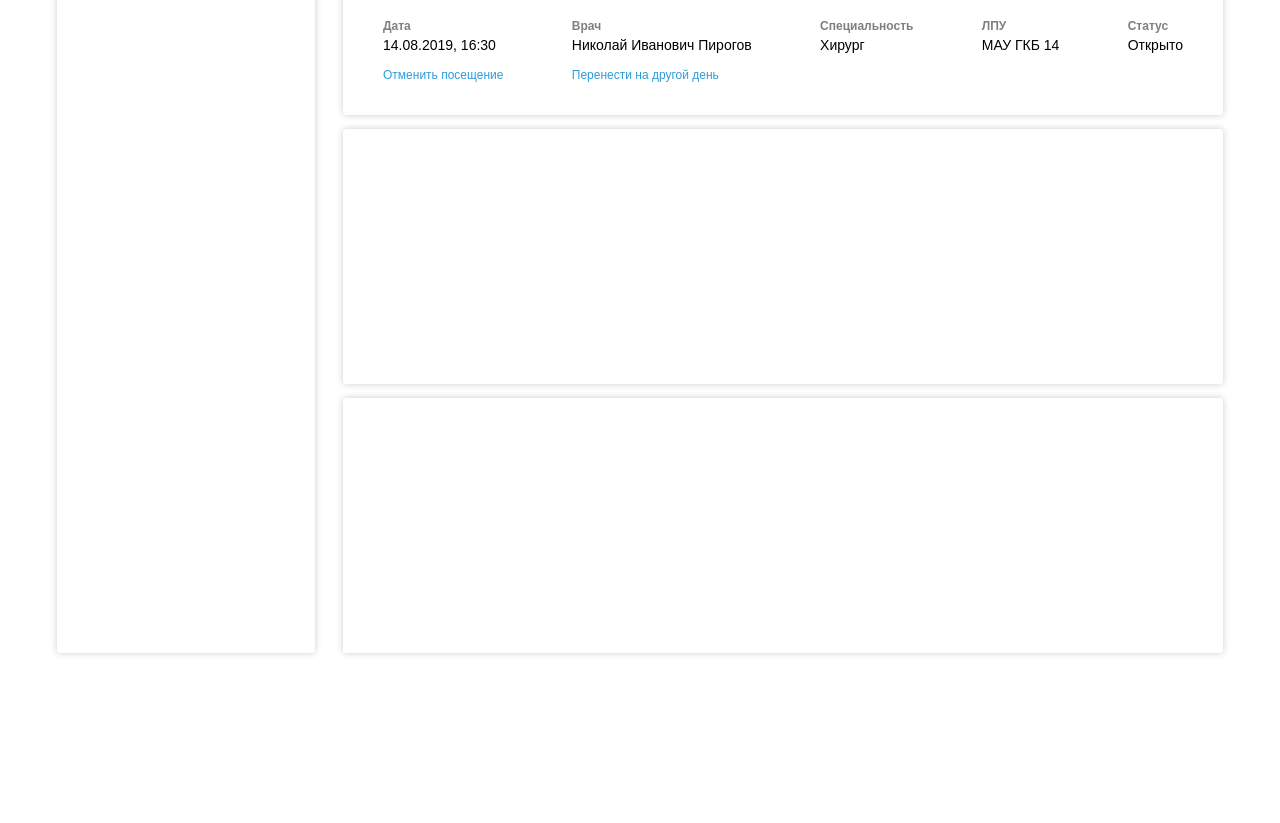
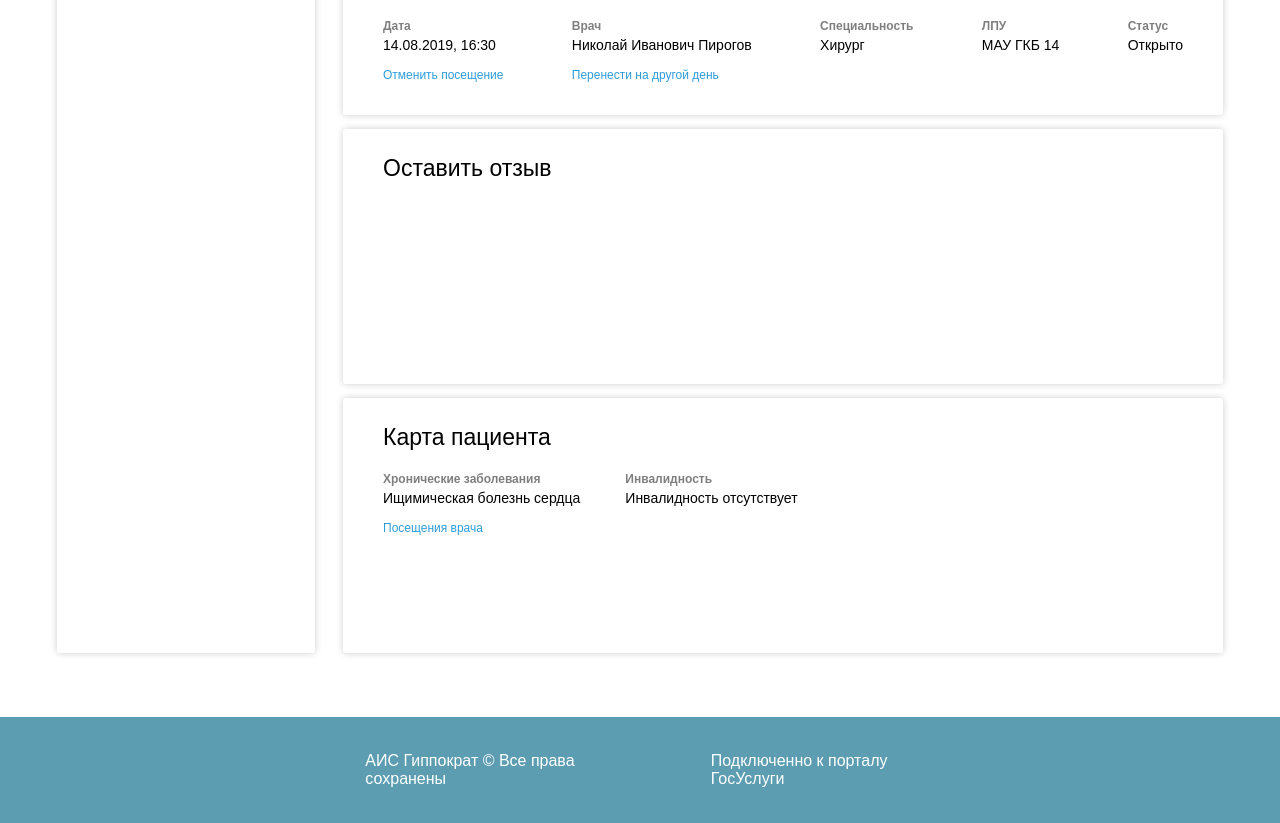
Before and after one commit to genalll/medicine, a React (Create React App) app: page / in a window 1280 px wide. Shown: the part 280-1103 px from the top of the page. Before the commit the page ends 947 px from the top, so only its background shows below. Built offline with nearby package versions, Linux system fonts and the light colour scheme.

Commit message:
finish today

```diff
--- a/src/pages/Pacient.jsx
+++ b/src/pages/Pacient.jsx
@@ -1,6 +1,7 @@
 import React, { Fragment } from 'react';
 import './css/header.css';
 import './css/main.css'
+import './css/footer.css'
 
 class Pacient extends React.Component {
     render() {
@@ -18,7 +19,7 @@ class Pacient extends React.Component {
                         </div>
                     </div>
                 </header>
-                <main>
+                <div className="main">
                     <div className="wrap main-wrap">
                         <div className="pacient-data">
                             <div className="pacient-logo"></div>
@@ -80,26 +81,32 @@ class Pacient extends React.Component {
                                     </div>
                                 </div>
                             </div>
-                            <div className="quest"></div>
-                            <div className="feedback"></div>
+                            <div className="quest">
+                                <h2>Оставить отзыв</h2>
+                            </div>
+                            <div className="feedback">
+                                <h2>Карта пациента</h2>
+                                <div className="info-blocks info-left">
+                                    <div className="info-block">
+                                        <h6>Хронические заболевания</h6>
+                                        <p>Ищимическая болезнь сердца</p>
+                                    </div>
+                                    <div className="info-block">
+                                        <h6>Инвалидность</h6>
+                                        <p>Инвалидность отсутствует</p>
+                                    </div>
+                                </div>
+                                <a href="#" className="info-link">Посещения врача</a>
+                            </div>
                         </div>
                     </div>
-                </main>
-
-                {/* <div className="wrap">
-                    <div class="pat">
-                        <p class="Name">Марина Ивановна Цветаева </p>
-                        <p class="date">Дата рождения</p>
-                        <p class="nom">Номер полиса</p>
-                        <p class="pol">Поликлиника</p>
+                    <div className="footer">
+                        <div className="wrap">
+                            <div className="footer-text footer-left">АИС Гиппократ © Все права сохранены</div>
+                            <div className="footer-text footer-right">Подключенно к порталу ГосУслуги</div>
+                        </div>
                     </div>
-                    <div class="ln">Ближайшие посещения</div>
-                    <div class="vn">Внимание</div>
-                    <div> </div>
-                    <div class='bl'>Больничный лист</div>
-                    <div class="ots"> Оставить отзыв</div>
-                    <div class='cart'>Карта пациента</div>
-                </div> */}
+                </div>
             </Fragment>
         )
     }
--- /dev/null
+++ b/src/pages/css/footer.css
@@ -0,0 +1,20 @@
+.footer {
+    display: flex;
+    flex-grow: 0;
+    margin-top: 50px;
+    background-color: #5C9DB1;
+    min-height: 90px;
+}
+
+.footer-text {
+    color: white;
+    margin: 35px auto 35px auto;
+}
+
+.footer-left {
+    margin-right: 10%;
+}
+
+.footer-right {
+    margin-left: 10%;
+}
--- a/src/pages/css/header.css
+++ b/src/pages/css/header.css
@@ -1,5 +1,9 @@
 * {
     margin: 0; padding: 0;
+}
+
+body {
+    height: 100%;
 }
 
 header {
@@ -13,7 +17,6 @@ header {
     position: relative;
     margin: 0 auto;
     max-width: 1440px;
-    max-height: 67px;
     display: flex;
     justify-content: space-between;
 }
--- a/src/pages/css/main.css
+++ b/src/pages/css/main.css
@@ -1,9 +1,10 @@
-main {
-    margin-top: 32px;
+body {
+    font-family: Arial;
 }
 
-body {
-    font-family: Arial;
+.main {
+    height: 100%;
+    margin-top: 32px;
 }
 
 .pacient-data {
@@ -17,7 +18,9 @@ body {
     border-radius: 3px;
 }
 
-.visits, .quest, .feedback {
+.visits,
+.quest,
+.feedback {
     width: 800px;
     min-height: 200px;
     box-shadow: 0px 0px 7px rgba(0, 0, 0, 0.2);
@@ -34,9 +37,22 @@ body {
 .main-wrap {
     justify-content: center;
     flex-wrap: wrap;
+    flex-grow: 1;
 }
 
 .visits>h2 {
+    font-size: 23px;
+    line-height: 30px;
+    font-weight: normal;
+}
+
+.quest>h2 {
+    font-size: 23px;
+    line-height: 30px;
+    font-weight: normal;
+}
+
+.feedback>h2 {
     font-size: 23px;
     line-height: 30px;
     font-weight: normal;
@@ -65,4 +81,17 @@ a {
     text-decoration: none;
     font-size: 12px;
     line-height: 17px;
+    cursor: pointer;
 }
+
+.info-left {
+    justify-content: flex-start;
+}
+
+.info-left>.info-block {
+    margin-right: 45px;
+}
+
+.feedback>h2 {
+    margin-bottom: 19px;
+}
```
Also changed, not shown: src/pages/css/pacient.css (deleted, +0 -96 lines).
